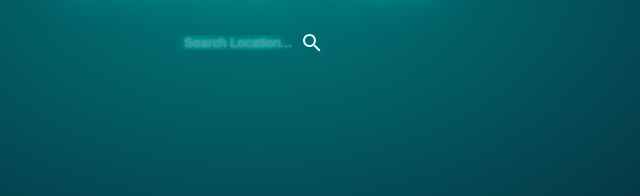
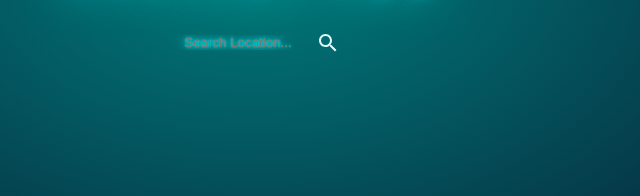
Before and after one commit to Appletri/weather-app, a website built with webpack: page index.html in a window 1280 px wide. Shown: the part 434-630 px from the top of the page, 386-1026 px from the left. Built offline with nearby package versions, Linux system fonts and the light colour scheme.

Commit message:
more tweaks to search button

```diff
--- a/src/Modules/update/style.css
+++ b/src/Modules/update/style.css
@@ -61,7 +61,7 @@
 
 .search-button {
   position: absolute;
-  right: 2rem;
+  right: 1rem;
   font: inherit;
   font-size: 1rem;
   background-color: rgba(255, 255, 255, 0);
```
Also changed, not shown: dist/index.bundle.js.
